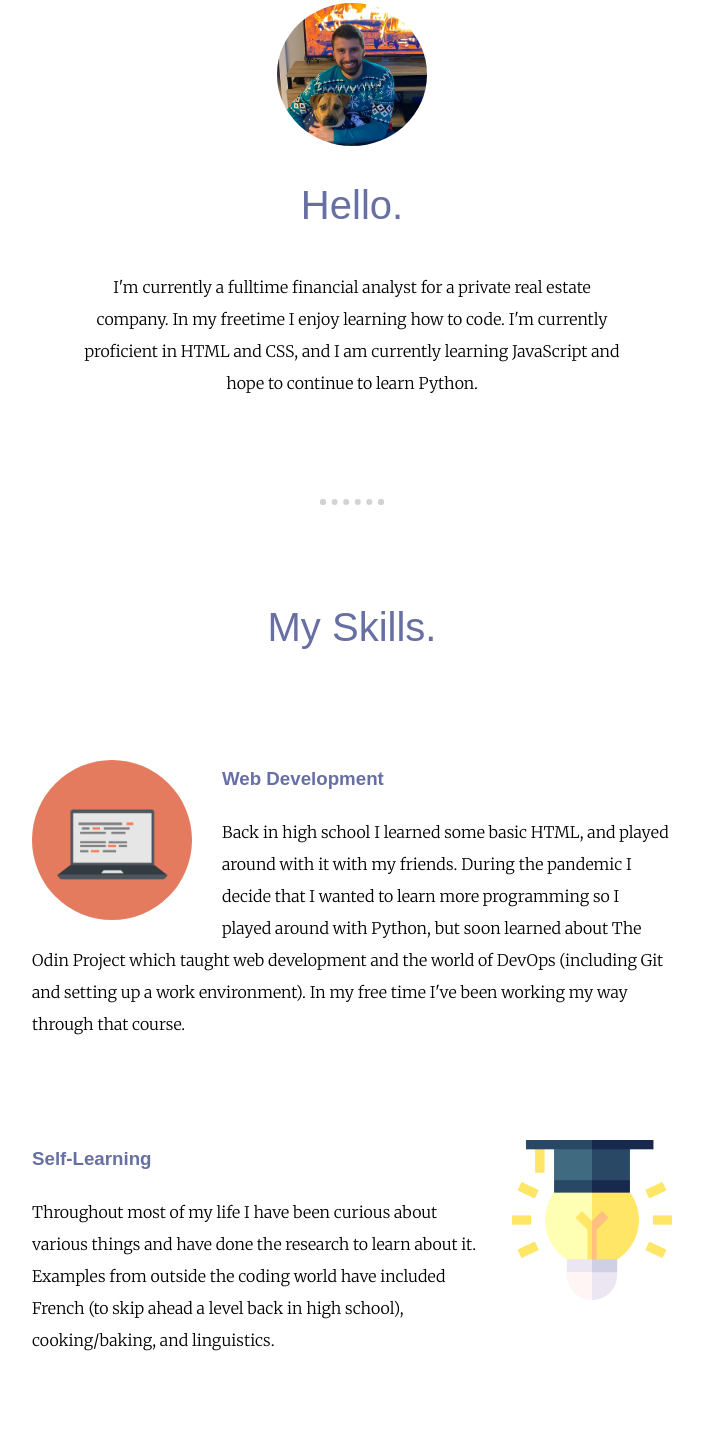
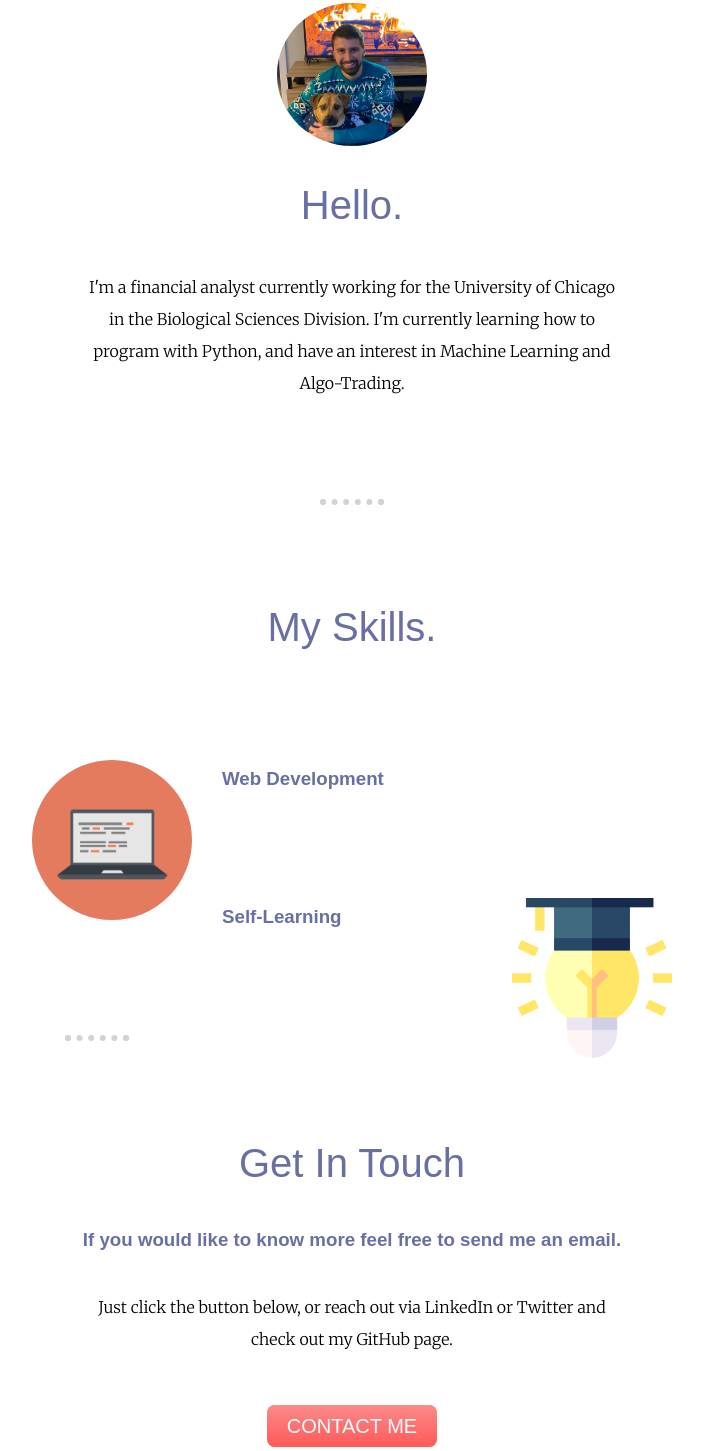
Before and after one commit to wppalmer/personalSite, a plain HTML site: page index.html in a window 1280 px wide. Shown: the part 889-2340 px from the top of the page, without its empty margins (288-991 px from the left). Drawn offline with Linux system fonts and the light colour scheme.

Commit message:
Updating my page to keep current info

```diff
--- a/index.html
+++ b/index.html
@@ -24,7 +24,7 @@
 		<div class="profile">
 			<img id="prof-pic"src="img/profile.jpeg" alt="profile-pic">
     <h2>Hello.</h2>
-    <p id="intro">I'm currently a fulltime financial analyst for a private real estate company. In my freetime I enjoy learning how to code. I'm currently proficient in HTML and CSS, and I am currently learning JavaScript and hope to continue to learn Python.</p>
+    <p id="intro">I'm a financial analyst currently working for the University of Chicago in the Biological Sciences Division. I'm currently learning how to program with Python, and have an interest in Machine Learning and Algo-Trading.</p>
   </div>
   <hr>
   <div class="skills">
@@ -32,12 +32,12 @@
     <div class="skill-row">
       <img class="comp-img" src="img/computer.png" alt="computer-img">
       <h3>Web Development</h3>
-      <p>Back in high school I learned some basic HTML, and played around with it with my friends. During the pandemic I decide that I wanted to learn more programming so I played around with Python, but soon learned about The Odin Project which taught web development and the world of DevOps (including Git and setting up a work environment). In my free time I've been working my way through that course.</p>
+      <p></p>
     </div>
     <div class="skill-row">
       <img class="learn-img" src="img/lightbulb.png" alt="lightbulb-img">
       <h3>Self-Learning</h3>
-      <p>Throughout most of my life I have been curious about various things and have done the research to learn about it. Examples from outside the coding world have included French (to skip ahead a level back in high school), cooking/baking, and linguistics.</p>
+      <p></p>
     </div>
   </div>
   <hr>
```
